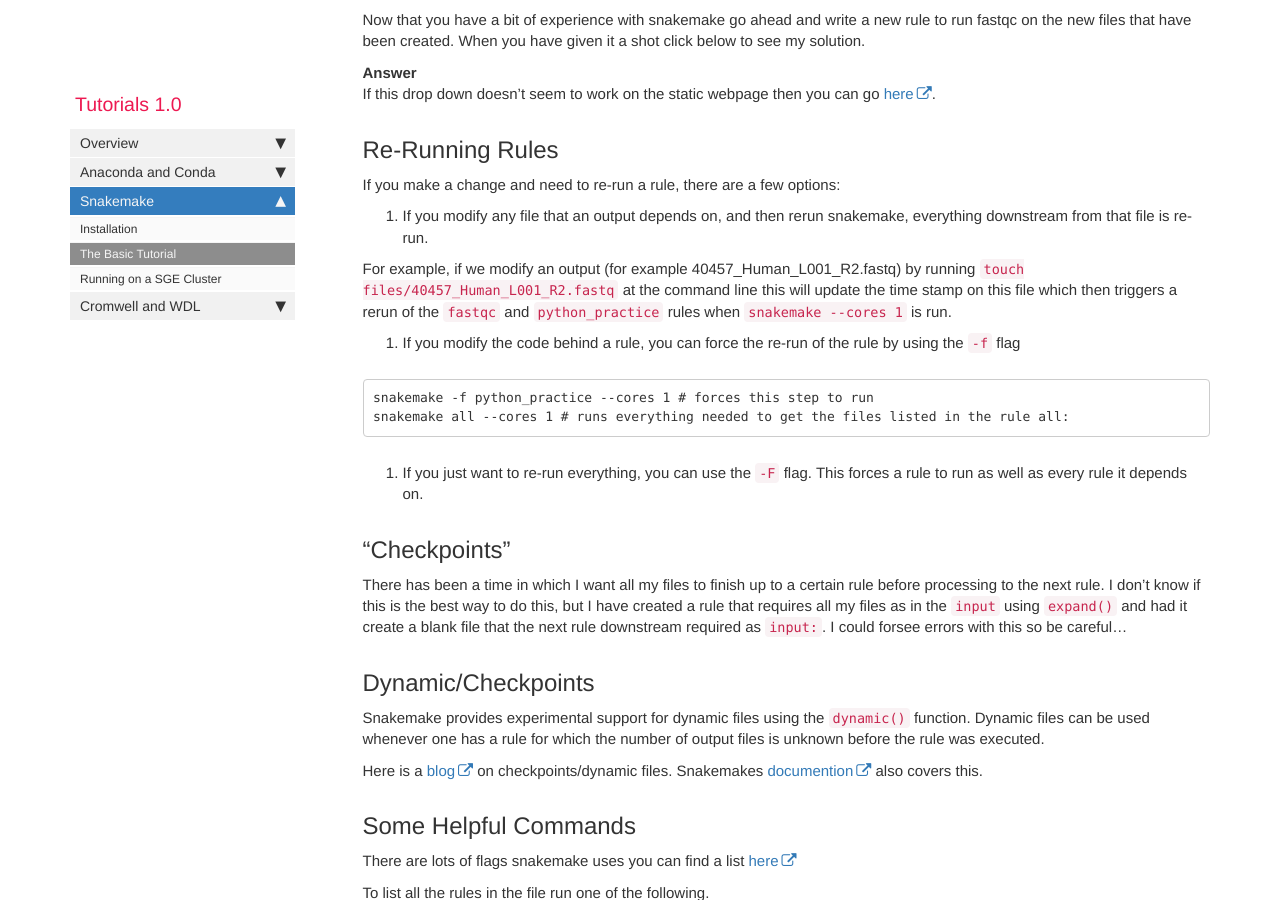
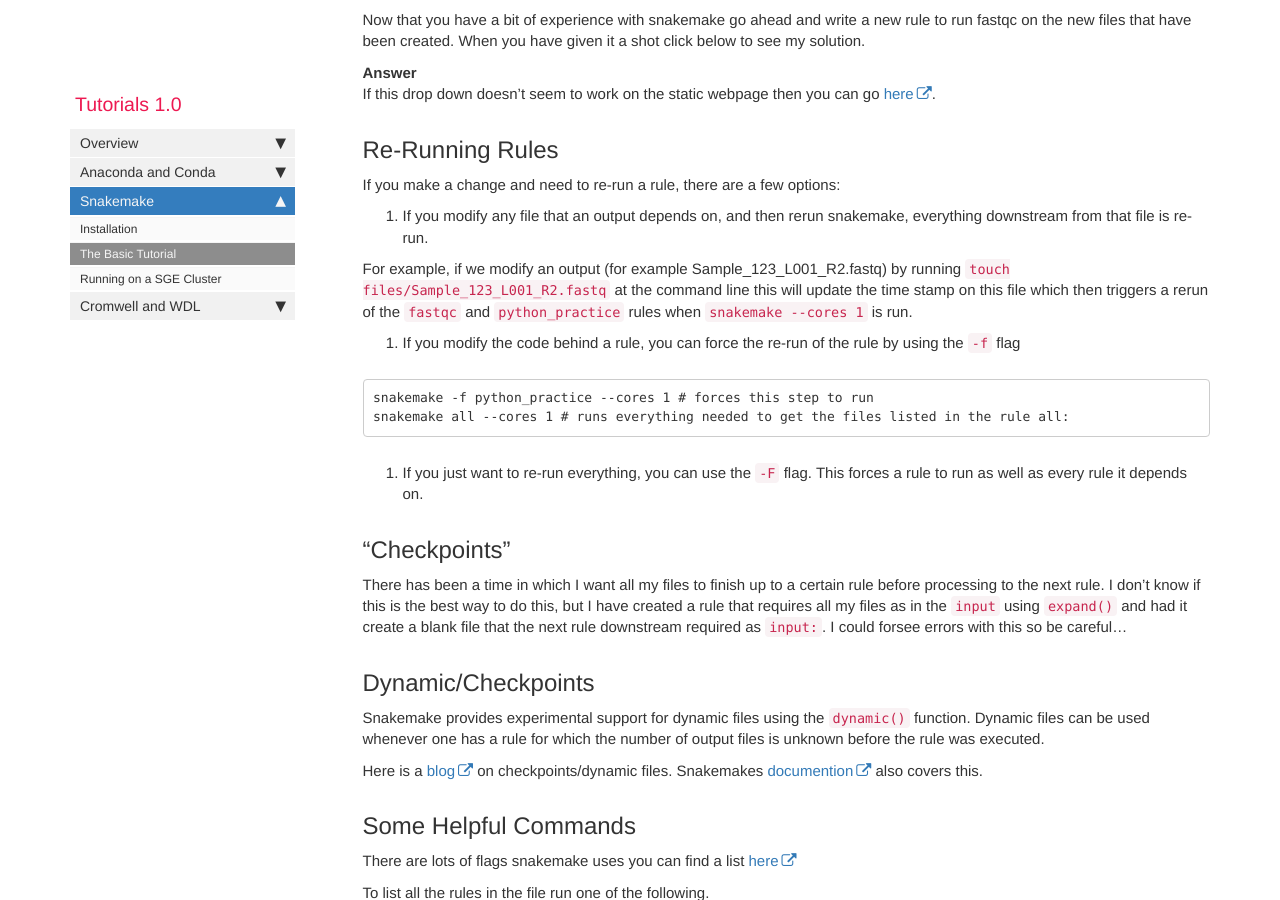
Before and after one commit to jvhagey/Tutorials, a Jekyll site: the page built from pages/mydoc/mydoc_Basic.md, in a window 1280 px wide and 900 px high, scrolled down 11182 px. Built offline with Jekyll 4.4.1, drawn with Linux system fonts in a browser that asks for light colours; comment, search, counter and statistics services are not loaded.

Commit message:
Update mydoc_Basic.md

```diff
--- a/pages/mydoc/mydoc_Basic.md
+++ b/pages/mydoc/mydoc_Basic.md
@@ -608,7 +608,7 @@ If you make a change and need to re-run a rule, there are a few options:
 
 1. If you modify any file that an output depends on, and then rerun snakemake, everything downstream from that file is re-run.
 
-For example, if we modify an output (for example 40457_Human_L001_R2.fastq) by running `touch files/40457_Human_L001_R2.fastq` at the command line this will update the time stamp on this file which then triggers a rerun of the `fastqc` and `python_practice` rules when `snakemake --cores 1` is run.
+For example, if we modify an output (for example Sample_123_L001_R2.fastq) by running `touch files/Sample_123_L001_R2.fastq` at the command line this will update the time stamp on this file which then triggers a rerun of the `fastqc` and `python_practice` rules when `snakemake --cores 1` is run.
 
 2. If you modify the code behind a rule, you can force the re-run of the rule by using the `-f` flag
 
```
